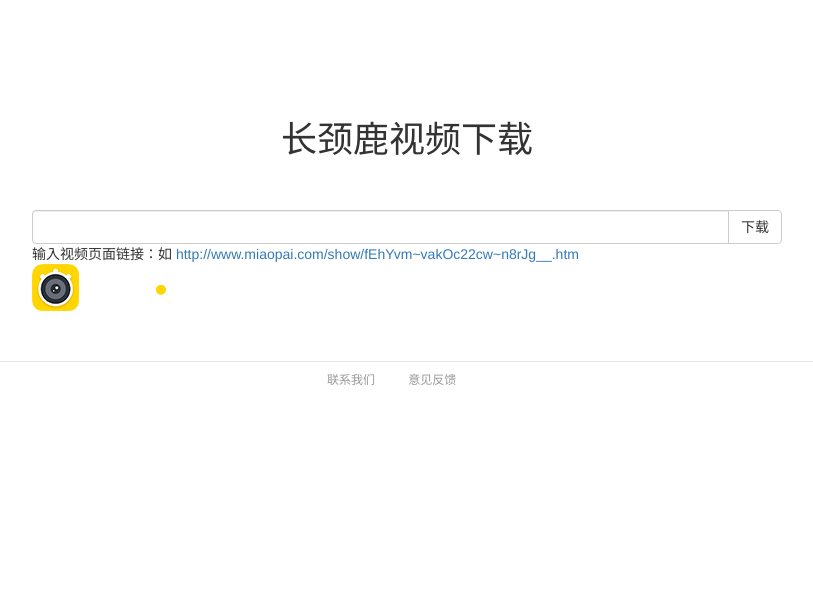
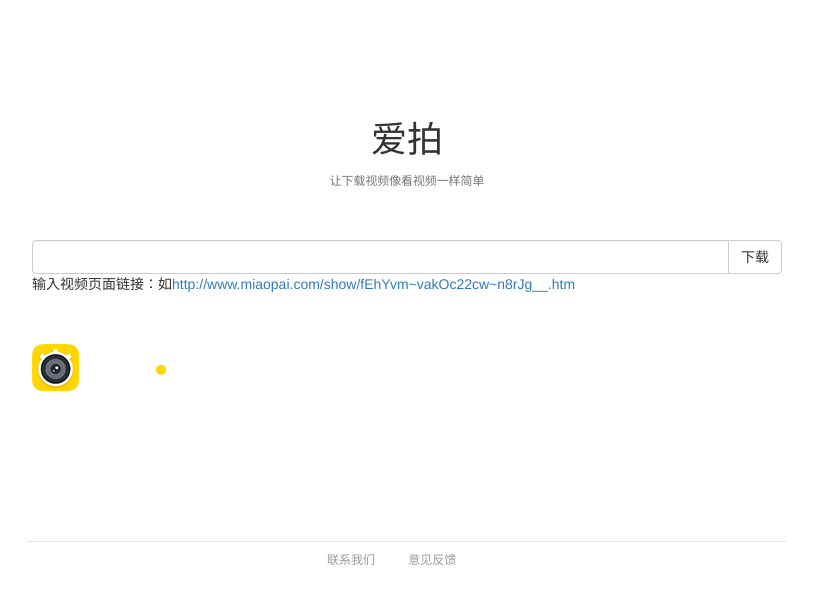
Before and after one commit to cash2one/savevid, a Django app: page /downloader/ in a window 1280 px wide. Shown: the top 610 px of the page, without its empty margins (233-1046 px from the left). Run offline with Django 3.2, Linux system fonts and the light colour scheme; some libraries are stand-ins or nearby versions.

Commit message:
download link and description

```diff
--- a/downloader/templates/base.html
+++ b/downloader/templates/base.html
@@ -1,7 +1,7 @@
 <!DOCTYPE html>
 <html>
     <head>
-        <title>长颈鹿</title>
+        <title>爱拍</title>
         <link rel="stylesheet" href="/static/css/bootstrap.min.css" type="text/css">
         <link rel="stylesheet" href="/static/css/downloader.css" type="text/css">
         <script type="text/javascript" src="/static/js/jquery-1.11.3.min.js"></script>
@@ -17,7 +17,7 @@
     <body>
         <div class="container">
             {% block content %}{% endblock %}
-            <div class="footer">
+            <div class="col-lg-8 col-lg-offset-2 footer">
                 <div class="links">
                     <div class="link first"><a href="/contact/">联系我们</a></div>
                     <div class="link"><a href="/feedback/">意见反馈</a></div>
--- a/downloader/templates/index.html
+++ b/downloader/templates/index.html
@@ -1,8 +1,9 @@
 {% extends "base.html" %}
 {% block content %}
-<div class="row desc">
+<div class="row brand">
     <div class="col-lg-8 col-lg-offset-2">
-        <p class="text-center h1 logo">长颈鹿视频下载</p>
+        <h1 class="text-center">爱拍</h1>
+        <p class="text-center text-muted logo"><small>让下载视频像看视频一样简单</small></p>
         <div class="input-group">
             <input type="text" name="url" class="form-control" placeholder="">
             <span class="input-group-btn">
@@ -11,15 +12,13 @@
             </span>
         </div>
         <div>
-            <span>输入视频页面链接：如 <a target='_blank' href="http://www.miaopai.com/show/fEhYvm~vakOc22cw~n8rJg__.htm">http://www.miaopai.com/show/fEhYvm~vakOc22cw~n8rJg__.htm</a></span>
+            <span>输入视频页面链接：如<a target='_blank' href="http://www.miaopai.com/show/fEhYvm~vakOc22cw~n8rJg__.htm">http://www.miaopai.com/show/fEhYvm~vakOc22cw~n8rJg__.htm</a></span>
+        </div>
+        <div class="site-logo">
+            <img border=0 src="/static/img/miaopai.png">
+        </div>
+        <div id="result">
         </div>
     </div>
 </div>
-<div class="row site-log">
-    <div class="col-lg-8 col-lg-offset-2">
-        <img border=0 src="/static/img/miaopai.png">
-    </div>
-</div>
-<div id="result">
-</div>
 {% endblock %}
--- a/static/css/downloader.css
+++ b/static/css/downloader.css
@@ -2,7 +2,7 @@
     min-height:100%;
 }
 
-.desc {
+.brand {
     margin-top:100px;
 }
 
@@ -15,22 +15,21 @@
     margin-bottom:100px;
 }
 
-#result {
+div.dn-link {
     margin-top:50px;
+    border: 1px solid #ddd;
+    padding: 4px;
 }
 
 .vid-img {
-    height:150px;
+    height:100px;
 }
 
 div.footer {
     clear:both;
-    width:100%;
     height:70px;
     margin-top:50px;
     border-top:1px solid #e5e5e5;
-    margin-left:auto;
-    margin-right:auto;
     /*font-family:"Helvetica Neue",Helvetica,Arial,sans-serif;*/
     font-size:12px
 }
@@ -42,7 +41,7 @@
     margin-right:auto;
     padding-left:10px;
     padding-right:10px;
-    width:180px
+    width:180px;
 }
 
 div.links>.link{
@@ -58,3 +57,7 @@
     color:#999;
     text-decoration:none
 }
+
+div#result {
+    margin-top: 20px;
+}
--- a/static/js/downloader.js
+++ b/static/js/downloader.js
@@ -56,20 +56,19 @@
                 url: '/downloader/get_link/',
                 data: data,
                 success: function(resp) {
-                    var tmpl = '<div class="media"> \
+                    var tmpl = ' \
+                    <div class="media dn-link"> \
                       <div class="media-left media-middle"> \
-                        <a href="{{ vid_link }}"> \
-                          <img class="media-object vid-img" src="{{ img_link }}" alt="{{ img_desc }}"> \
+                        <a href="{{ vid }}"> \
+                          <img class="media-object vid-img" src="{{ img }}" alt="{{ desc }}"> \
                         </a> \
                       </div> \
                       <div class="media-body"> \
-                        <h4 class="media-heading">{{ img_desc }}</h4> \
-                        <button type="button" class="btn btn-lg btn-success" href="{{ vid_link }}">下载地址</button> \
+                        <h4 class="media-heading">{{ desc }}</h4> \
+                        <a class="btn btn-info" href="{{ vid }}" download="{{ vid }}">下载地址</a> \
                       </div> \
                     </div>';
-                    var html = Mustache.render(tmpl, { vid_link: resp.result.vid,
-                        img_link: resp.result.img
-                    });
+                    var html = Mustache.render(tmpl, resp.result);
                     $("#result").html(html);
                 }
             });
```
Also changed, not shown: lib/miaopai.py (+6 -1 lines).
